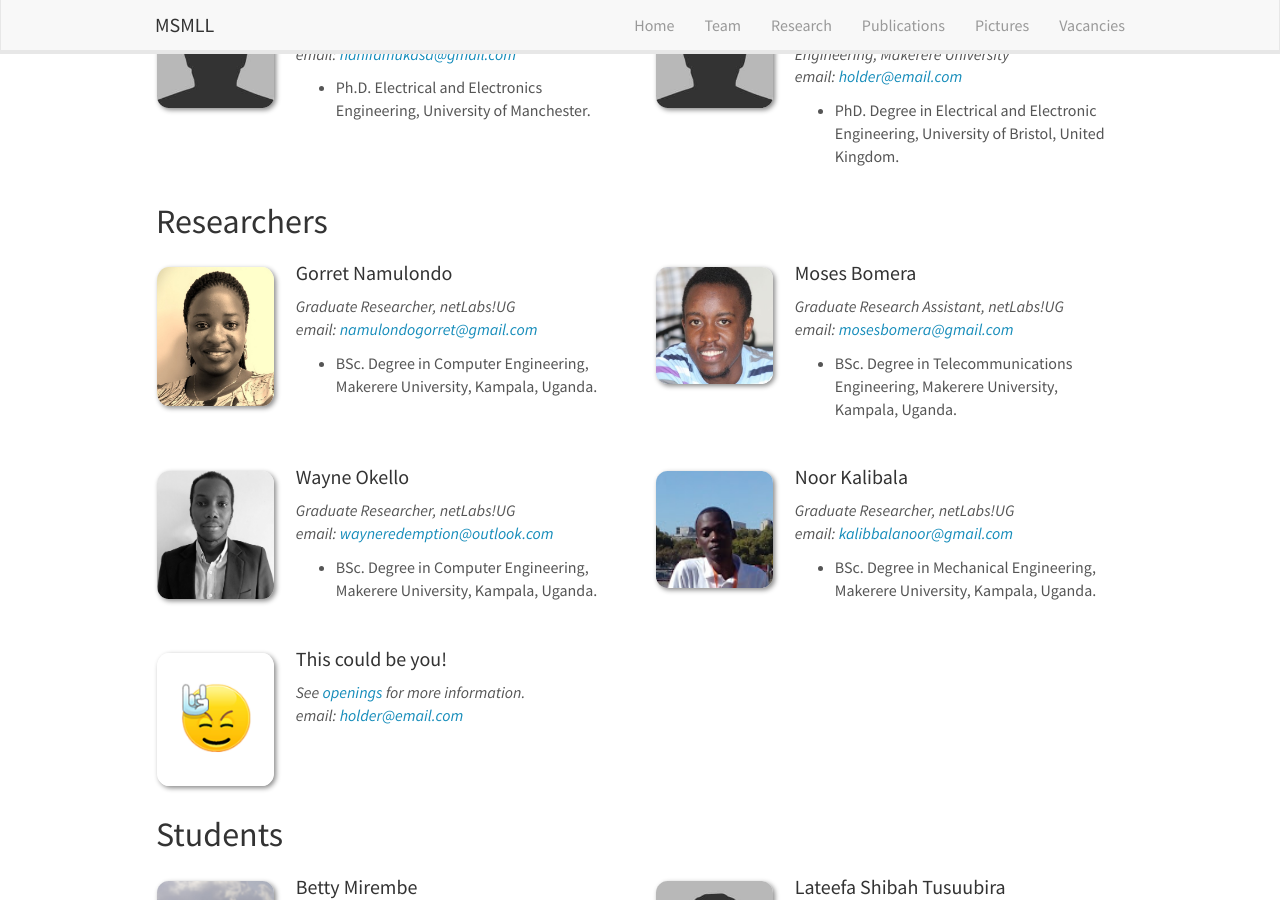
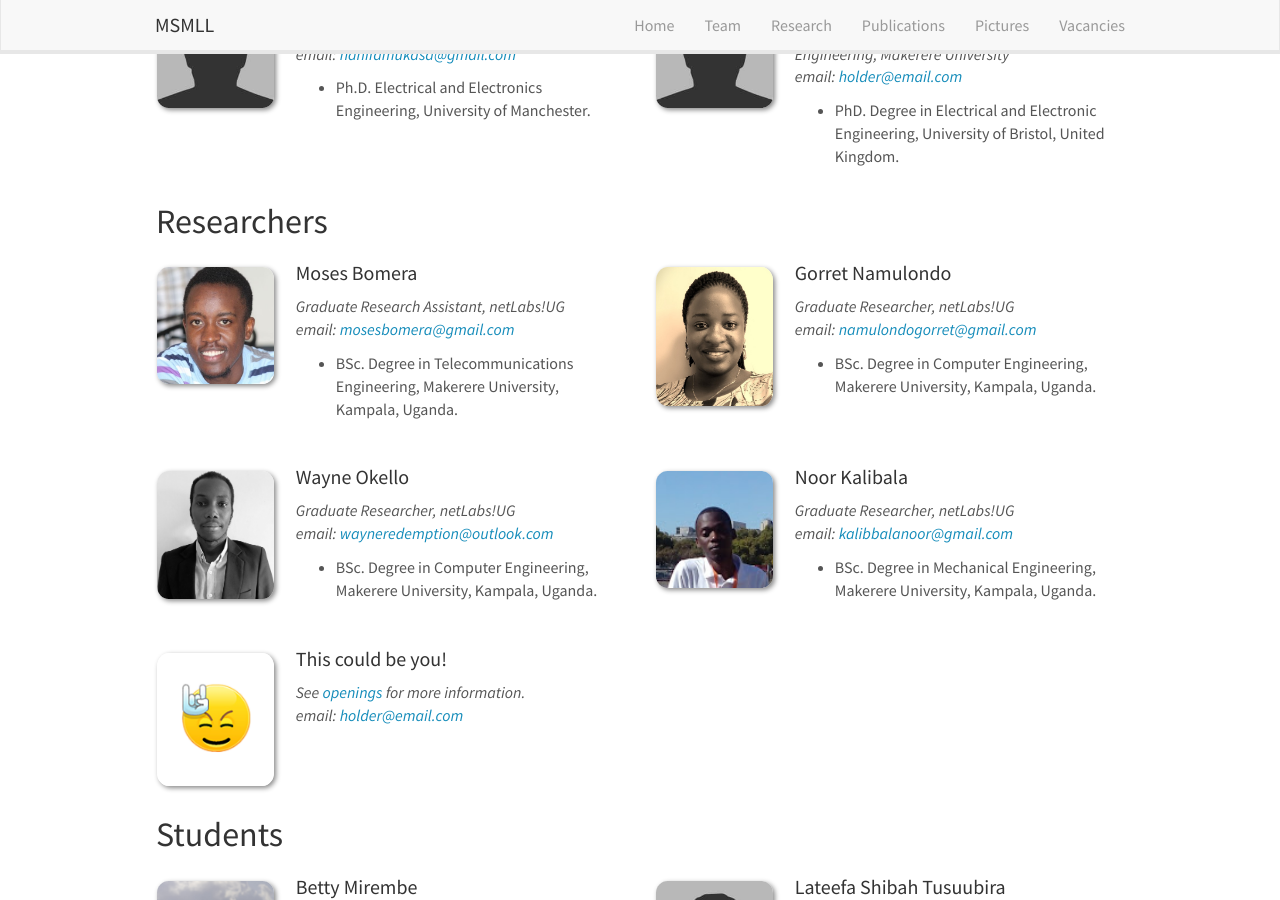
Before and after one commit to rifkatunda/marconimllab, a Jekyll site: the page built from _pages/team.md, in a window 1280 px wide and 900 px high, scrolled down 436 px. Built offline with Jekyll 4.4.1, drawn with Linux system fonts in a browser that asks for light colours; nearby versions of some CDN libraries; part of the change alters nothing that is shown.

Commit message:
Update researchers.yml

```diff
--- a/_data/researchers.yml
+++ b/_data/researchers.yml
@@ -1,17 +1,17 @@
+- name: Moses Bomera
+  photo: Moses.png
+  info: Graduate Research Assistant, netLabs!UG
+  email: mosesbomera@gmail.com
+  number_educ: 1
+  education1: BSc. Degree in Telecommunications Engineering, Makerere University, Kampala, Uganda.
+  education2:
+
 - name: Gorret Namulondo
   photo: gorret.jpg
   info: Graduate Researcher, netLabs!UG
   email: namulondogorret@gmail.com
   number_educ: 1
   education1: BSc. Degree in Computer Engineering, Makerere University, Kampala, Uganda.
-  education2:
-
-- name: Moses Bomera
-  photo: Moses.png
-  info: Graduate Research Assistant, netLabs!UG
-  email: mosesbomera@gmail.com
-  number_educ: 1
-  education1: BSc. Degree in Telecommunications Engineering, Makerere University, Kampala, Uganda.
   education2:
 
 - name: Wayne Okello
```
